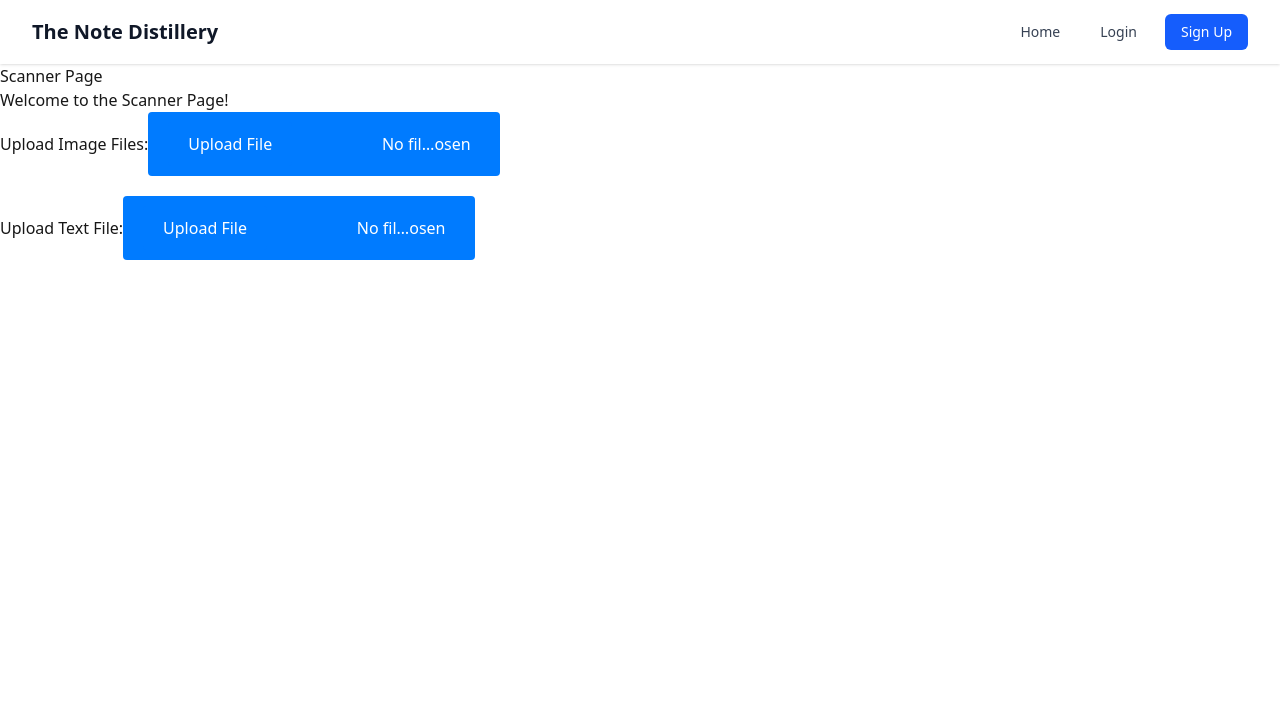
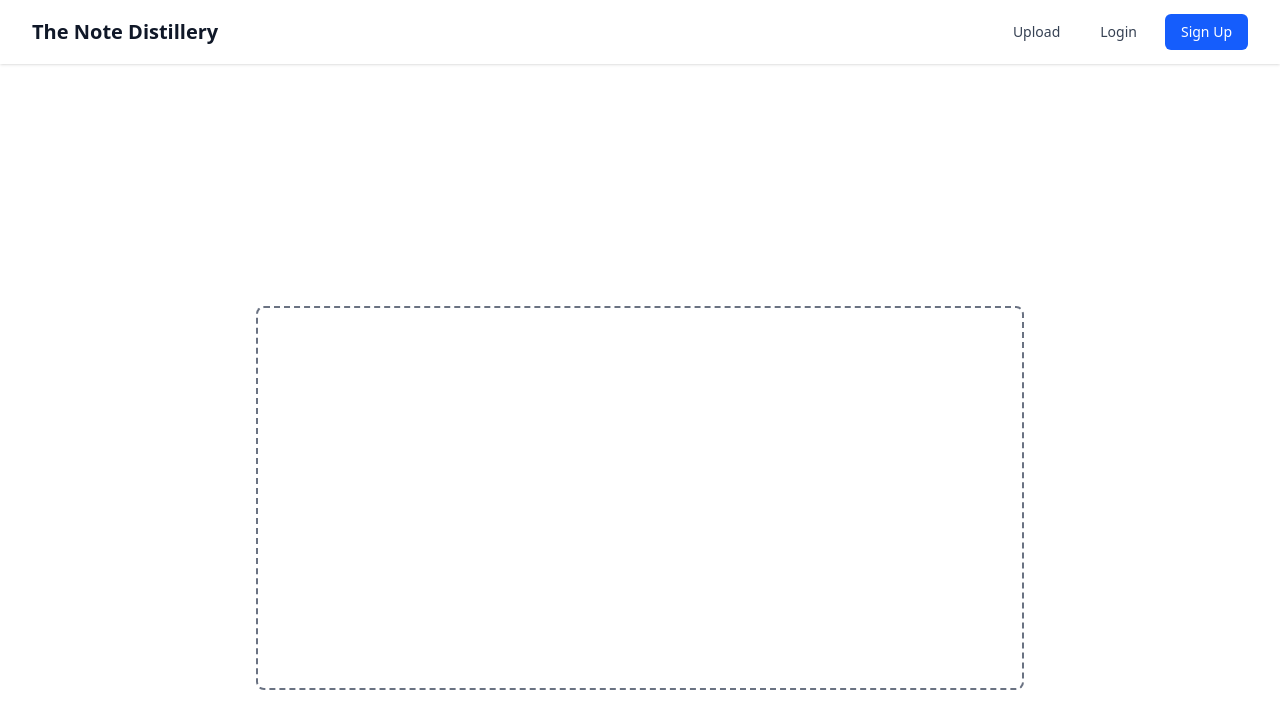
Before and after one commit to ThisisJackRyan/The-Note-Distillery, a Next.js app: page /input in a window 1280 px wide. Shown: the top 728 px of the page. Built offline with nearby package versions, Linux system fonts and the light colour scheme.

Commit message:
update some styles

```diff
--- a/package.json
+++ b/package.json
@@ -9,8 +9,11 @@
     "lint": "next lint"
   },
   "dependencies": {
+    "@fortawesome/fontawesome-svg-core": "^6.7.2",
+    "@fortawesome/free-solid-svg-icons": "^6.7.2",
+    "@fortawesome/react-fontawesome": "^0.2.2",
+    "@techstark/opencv-js": "^4.10.0-release.1",
     "firebase": "^11.6.0",
-    "@techstark/opencv-js": "^4.10.0-release.1",
     "next": "15.2.4",
     "react": "^19.0.0",
     "react-dom": "^19.0.0",
--- a/src/app/components/PageLayout.js
+++ /dev/null
@@ -1,9 +0,0 @@
-'use client';
-
-export default function PageLayout({ children }) {
-  return (
-    <div className="min-h-screen bg-white dark:bg-gray-900">
-      {children}
-    </div>
-  );
-}
--- a/src/app/components/header.js
+++ b/src/app/components/header.js
@@ -15,10 +15,10 @@ export default function Header() {
           <div className="hidden md:block">
             <div className="ml-10 flex items-center space-x-4">
               <Link
-                href="/"
+                href="input"
                 className="text-gray-700 dark:text-gray-300 hover:text-gray-900 dark:hover:text-white px-3 py-2 rounded-md text-sm font-medium"
               >
-                Home
+                Upload
               </Link>
               <Link
                 href="/login"
--- a/src/app/input/page.js
+++ b/src/app/input/page.js
@@ -1,5 +1,7 @@
 "use client";
-
+import { FontAwesomeIcon } from '@fortawesome/react-fontawesome'
+import { faCloudArrowUp } from '@fortawesome/free-solid-svg-icons'
+import { useRef } from "react";
 import { textFromImage } from "../calls";
 
 export default function ScannerPage() {
@@ -17,65 +19,35 @@ export default function ScannerPage() {
         }
     };
 
+    const fileInputRef = useRef(null);
+
+    const handleClick = () => {
+        const fileInput = document.querySelector('input[type="file"]');
+        if (fileInput) {
+            fileInput.click();
+        }
+    }
+
     return (
-        <div>
-            <h1>Scanner Page</h1>
-            <p>Welcome to the Scanner Page!</p>
-
-            <div className="file-upload">
-                <label>
-                    Upload Image Files:
-                    <input
-                        type="file"
-                        className="fileInput"
-                        onChange={handleFileChange}
-                        accept=".jpg,.jpeg,.png,.pdf"
-                    />
-                </label>
+        <div className="flex flex-col justify-center items-center h-screen dark:bg-gray-900 text-white">
+            <div className="text-3xl font-bold">
+                Upload Image Files:
             </div>
 
-            <div className="file-upload">
-                <label>
-                    Upload Text File:
-                    <input
-                        type="file"
-                        className="fileInput"
-                        onChange={handleFileChange}
-                        accept=".txt"
-                    />
-                </label>
+            <div className=" flex items-center justify-center border-2 text-4xl w-3xl h-96 border-dashed border-gray-500 rounded-lg p-4 mt-8 cursor-pointer"
+                onClick={handleClick}
+            >
+                <FontAwesomeIcon icon={faCloudArrowUp} />
+
             </div>
+            <input
+                    type="file"
+                    ref={fileInputRef}
+                    className="hidden"
+                    onChange={handleFileChange}
+                    accept=".jpg,.jpeg,.png,.pdf"
+                />
 
-            <style jsx>{`
-                .file-upload {
-                    margin-bottom: 20px;
-                }
-                .fileInput {
-                    display: inline-block;
-                    padding: 10px 20px;
-                    font-size: 16px;
-                    color: white;
-                    background-color: #007bff;
-                    border: none;
-                    border-radius: 4px;
-                    cursor: pointer;
-                }
-                .fileInput::-webkit-file-upload-button {
-                    visibility: hidden;
-                }
-                .fileInput::before {
-                    content: 'Upload File';
-                    display: inline-block;
-                    background-color: #007bff;
-                    color: white;
-                    padding: 10px 20px;
-                    border-radius: 4px;
-                    cursor: pointer;
-                }
-                .fileInput:hover::before {
-                    background-color: #0056b3;
-                }
-            `}</style>
         </div>
     );
 }
--- a/src/app/layout.js
+++ b/src/app/layout.js
@@ -20,7 +20,7 @@ export const metadata = {
 
 export default function RootLayout({ children }) {
   return (
-    <html lang="en" className="dark">
+    <html lang="en" className="dark dark:bg-gray-900">
       <body
         className={`${geistSans.variable} ${geistMono.variable} antialiased bg-white dark:bg-gray-900 text-gray-900 dark:text-white`}
       >
--- a/src/app/login/page.js
+++ b/src/app/login/page.js
@@ -30,7 +30,7 @@ export default function LoginPage() {
   };
 
   return (
-    <div className="min-h-screen flex items-center justify-center py-12 px-4 sm:px-6 lg:px-8 bg-white dark:bg-gray-900">
+    <div className="min-h-screen flex items-center justify-center bg-white dark:bg-gray-900">
       <div className="max-w-md w-full space-y-8">
         <div>
           <h2 className="mt-6 text-center text-3xl font-extrabold text-gray-900 dark:text-white">
--- a/src/app/signup/page.js
+++ b/src/app/signup/page.js
@@ -5,7 +5,7 @@ import { useRouter } from 'next/navigation';
 import { getAuth, createUserWithEmailAndPassword } from 'firebase/auth';
 import { app } from '@/firebase/firebaseConfig';
 import Link from 'next/link';
-import PageLayout from '@/app/components/PageLayout';
+
 
 export default function SignUpPage() {
   const [email, setEmail] = useState('');
@@ -38,7 +38,6 @@ export default function SignUpPage() {
   };
 
   return (
-    <PageLayout>
       <div className="flex items-center justify-center min-h-screen bg-white dark:bg-gray-900">
         <div className="max-w-md w-full space-y-8 p-8">
           <div>
@@ -124,6 +123,6 @@ export default function SignUpPage() {
           </div>
         </div>
       </div>
-    </PageLayout>
+
   );
 }
```
Also changed, not shown: 1 other file (tests, documents, lock files or other folders).
